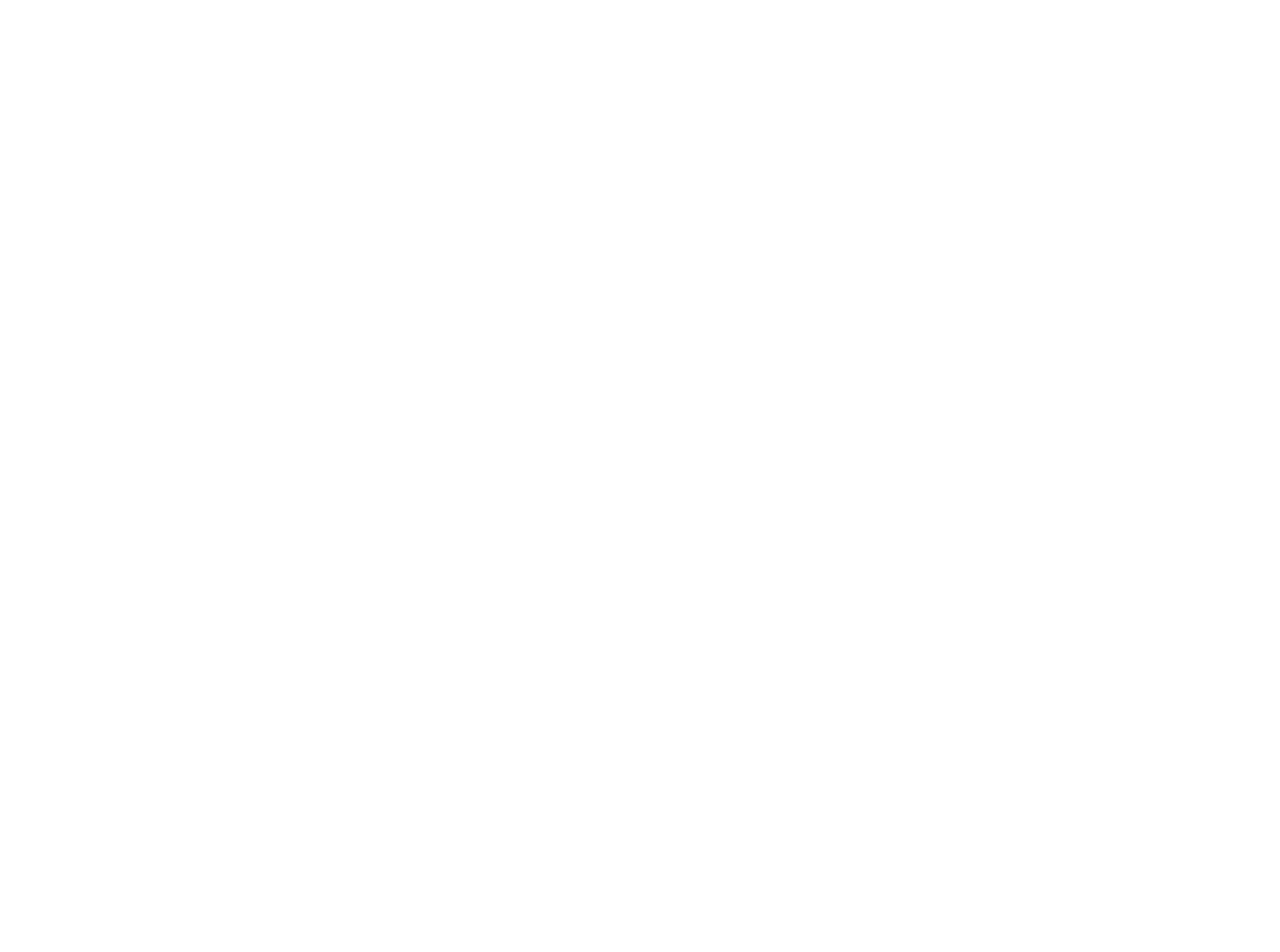
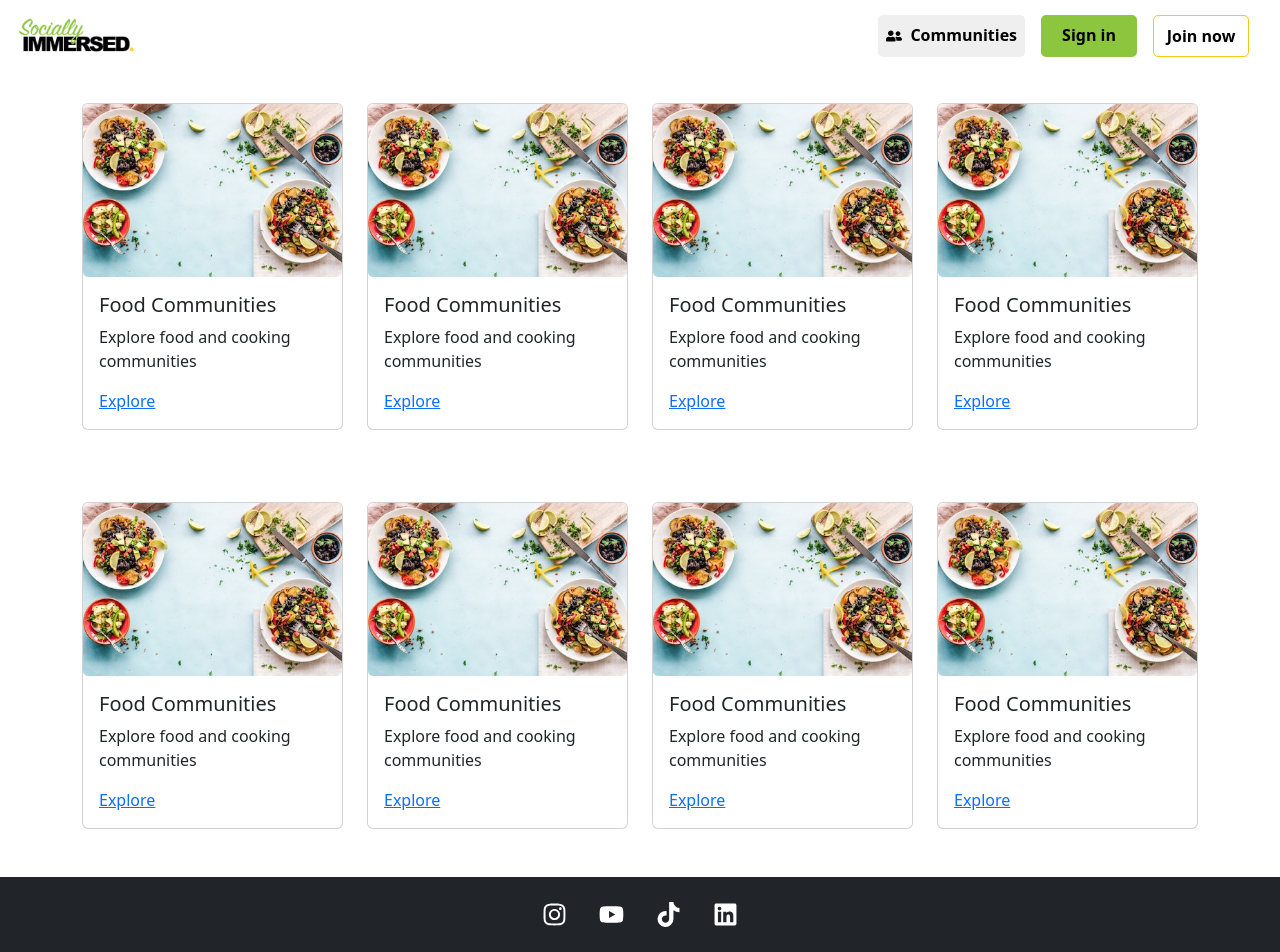
Before and after one commit to JAbsolu/Website-Hackaton-challenge, a React (Create React App) app: page /communities in a window 1280 px wide. Before the commit this address had no page. Shown: the top 952 px of the page. Before the commit the page ends 800 px from the top, so only its background shows below. Built offline with nearby package versions, Linux system fonts and the light colour scheme.

Commit message:
Added community page

```diff
--- a/src/App.js
+++ b/src/App.js
@@ -4,6 +4,7 @@
 import SigninPage from './signin/signin';
 import SignUp from './signup/signup';
 import Dashboard from './dashboard/dashboard';
+import Community from './community/community';
 import {Route, Routes } from "react-router-dom";
 
 const App = () => {
@@ -13,6 +14,7 @@
       <Route path="/dashboard" element={<Dashboard />} />
       <Route path="/signin" element={<SigninPage />} />
       <Route path="/signup" element={<SignUp />} />
+      <Route path="/communities" element={<Community/>} />
     </Routes>
   )
 };
--- /dev/null
+++ b/src/community/community.css
@@ -0,0 +1,6 @@
+.body-container .text-green {
+  color: #8CC63F;
+}
+.body-container .card-custom:hover {
+  box-shadow: 0 0.5rem 1rem rgba(0, 0, 0, 0.1);
+}/*# sourceMappingURL=community.css.map */
--- /dev/null
+++ b/src/community/community.jsx
@@ -0,0 +1,16 @@
+import './community.scss';
+import CommunityNav from './components/Community-nav/nav';
+import MainFooter from '../footer/footer';
+import Body from './components/body';
+
+const Community = () => {
+    return (
+        <div>
+            <CommunityNav/>
+            <Body/>
+            <MainFooter/>
+        </div>
+    )
+}
+
+export default Community;
--- /dev/null
+++ b/src/community/community.scss
@@ -0,0 +1,12 @@
+@import '../style-variables/variables.scss';
+
+.body-container {
+
+    .text-green {
+        color: $green;
+    }
+
+    .card-custom:hover {
+        box-shadow:  0 .5rem 1rem rgba($black, .10);
+    }
+}
--- /dev/null
+++ b/src/community/components/body.js
@@ -0,0 +1,130 @@
+import { Container, Row, Col} from "react-bootstrap";
+import { Card } from "react-bootstrap";
+import { Link } from "react-router-dom";
+import '../community.css';
+import cookingImg from '../images/cooking.jpg';
+
+const Body = () => {
+    return (
+        <Container className="body-container">
+            <Row className="mt-2">
+                <Col sm={3} className="mt-4 text-dark">
+                    <Link to="#" className="text-decoration-none">
+                        <Card className="card-custom text-dark">
+                            <Card.Img  src={cookingImg} alt="food img"/>
+                            <Card.Body>
+                              <Card.Title>Food Communities</Card.Title>
+                              <Card.Text>
+                                Explore food and cooking communities
+                              </Card.Text>
+                              <Link to="#">Explore</Link>
+                            </Card.Body>
+                        </Card>
+                    </Link>
+                </Col>
+                <Col sm={3} className="mt-4">
+                    <Link to="#" className="text-decoration-none">
+                        <Card className="card-custom text-dark">
+                            <Card.Img  src={cookingImg} alt="food img"/>
+                            <Card.Body>
+                              <Card.Title>Food Communities</Card.Title>
+                              <Card.Text>
+                                Explore food and cooking communities
+                              </Card.Text>
+                              <Link to="#">Explore</Link>
+                            </Card.Body>
+                        </Card>
+                    </Link>
+                </Col>
+                <Col sm={3} className="mt-4">
+                    <Link to="#" className="text-decoration-none">
+                        <Card className="card-custom text-dark">
+                            <Card.Img  src={cookingImg} alt="food img"/>
+                            <Card.Body>
+                              <Card.Title>Food Communities</Card.Title>
+                              <Card.Text>
+                                Explore food and cooking communities
+                              </Card.Text>
+                              <Link to="#">Explore</Link>
+                            </Card.Body>
+                        </Card>
+                    </Link>
+                </Col>
+                <Col sm={3} className="mt-4">
+                    <Link to="#" className="text-decoration-none">
+                        <Card className="card-custom text-dark">
+                            <Card.Img  src={cookingImg} alt="food img"/>
+                            <Card.Body>
+                              <Card.Title>Food Communities</Card.Title>
+                              <Card.Text>
+                                Explore food and cooking communities
+                              </Card.Text>
+                              <Link to="#">Explore</Link>
+                            </Card.Body>
+                        </Card>
+                    </Link>
+                </Col>
+            </Row>
+            <Row className="mt-5 mb-5">
+                <Col sm={3} className="mt-4">
+                    <Link to="#" className="text-decoration-none">
+                        <Card className="card-custom text-dark">
+                            <Card.Img  src={cookingImg} alt="food img"/>
+                            <Card.Body>
+                              <Card.Title>Food Communities</Card.Title>
+                              <Card.Text>
+                                Explore food and cooking communities
+                              </Card.Text>
+                              <Link to="#">Explore</Link>
+                            </Card.Body>
+                        </Card>
+                    </Link>
+                </Col>
+                <Col sm={3} className="mt-4">
+                    <Link to="#" className="text-decoration-none">
+                        <Card className="card-custom text-dark">
+                            <Card.Img  src={cookingImg} alt="food img"/>
+                            <Card.Body>
+                              <Card.Title>Food Communities</Card.Title>
+                              <Card.Text>
+                                Explore food and cooking communities
+                              </Card.Text>
+                              <Link to="#">Explore</Link>
+                            </Card.Body>
+                        </Card>
+                    </Link>
+                </Col>
+                <Col sm={3} className="mt-4">
+                    <Link to="#" className="text-decoration-none">
+                        <Card className="card-custom text-dark">
+                            <Card.Img  src={cookingImg} alt="food img"/>
+                            <Card.Body>
+                              <Card.Title>Food Communities</Card.Title>
+                              <Card.Text>
+                                Explore food and cooking communities
+                              </Card.Text>
+                              <Link to="#">Explore</Link>
+                            </Card.Body>
+                        </Card>
+                    </Link>
+                </Col>
+                <Col sm={3} className="mt-4">
+                    <Link to="#" className="text-decoration-none">
+                        <Card className="card-custom text-dark">
+                            <Card.Img  src={cookingImg} alt="food img"/>
+                            <Card.Body>
+                              <Card.Title>Food Communities</Card.Title>
+                              <Card.Text>
+                                Explore food and cooking communities
+                              </Card.Text>
+                              <Link to="#">Explore</Link>
+                            </Card.Body>
+                        </Card>
+                    </Link>
+                </Col>
+            </Row>
+        </Container>
+    )
+}
+
+export default Body;
```
Also changed, not shown: src/community/images/cooking.jpg (added), 1 other file (tests, documents, lock files or other folders).
